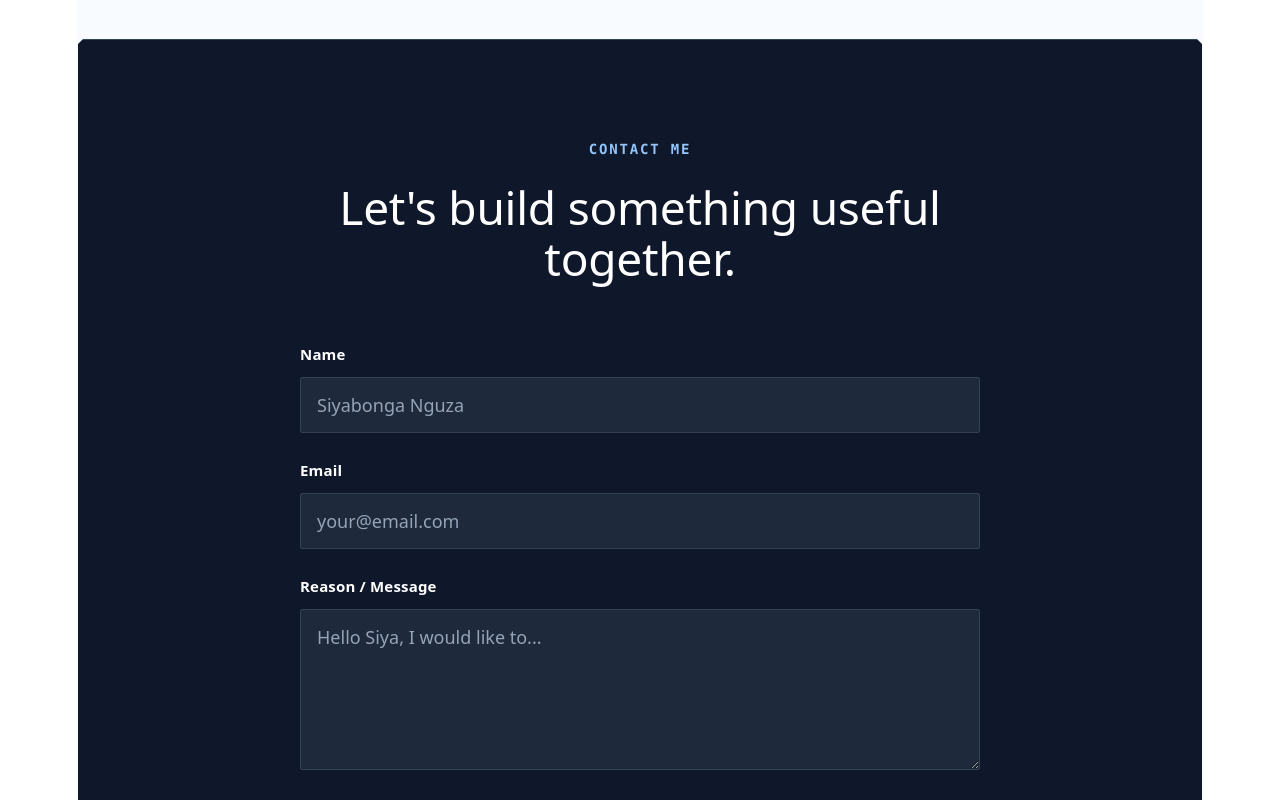
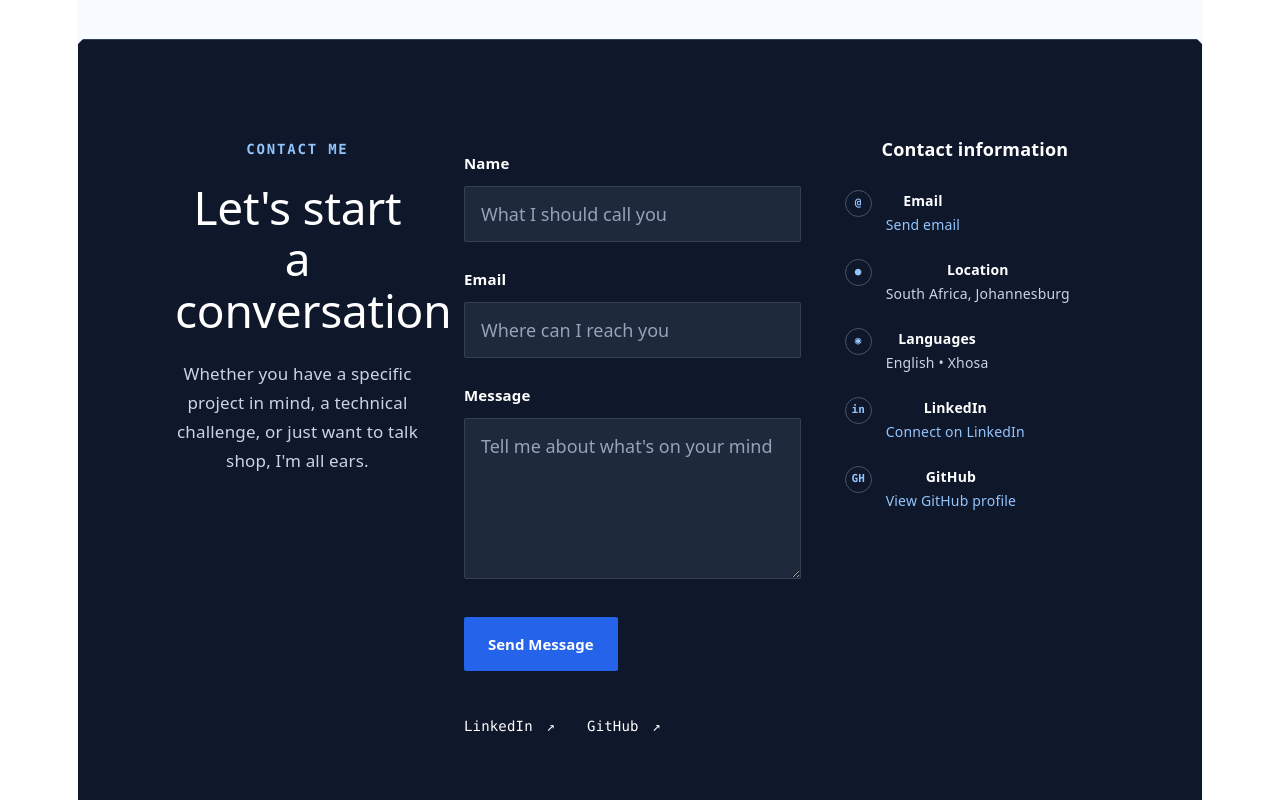
Before and after one commit to s-nguza/Web-Portfolio, a React (Vite) app: page / in a window 1280 px wide. Shown: the part 2720-3520 px from the top of the page. Built offline with nearby package versions, Linux system fonts and the light colour scheme.

Commit message:
New contact me format

```diff
--- a/src/App.css
+++ b/src/App.css
@@ -583,8 +583,12 @@
 }
 
 .contact-panel {
-  width: min(100%, 680px);
+  width: min(100%, 930px);
   margin: 0 auto;
+  display: grid;
+  grid-template-columns: minmax(0, 0.8fr) minmax(0, 1.1fr) minmax(0, 0.85fr);
+  gap: 44px;
+  align-items: start;
 }
 
 .contact-label {
@@ -597,10 +601,17 @@
 }
 
 .contact-panel h2 {
-  margin: 20px 0 42px;
+  margin: 20px 0 24px;
   color: #ffffff;
   font-size: clamp(30px, 4vw, 46px);
   line-height: 1.12;
+}
+
+.contact-intro > p:last-child {
+  max-width: 360px;
+  color: #cbd5e1;
+  font-size: 17px;
+  line-height: 1.7;
 }
 
 .contact-form {
@@ -648,7 +659,7 @@
 }
 
 .contact-form button {
-  justify-self: center;
+  justify-self: start;
   margin-top: 28px;
   border: 0;
   border-radius: 2px;
@@ -685,7 +696,7 @@
 
 .contact-links {
   display: flex;
-  justify-content: center;
+  justify-content: flex-start;
   gap: 32px;
   margin-top: 42px;
 }
@@ -712,9 +723,73 @@
   margin-left: 5px;
 }
 
+.contact-information h3 {
+  margin: 0 0 28px;
+  color: #ffffff;
+  font-size: 18px;
+  font-weight: 600;
+}
+
+.contact-information-list {
+  display: grid;
+  gap: 24px;
+}
+
+.contact-information-item {
+  display: flex;
+  align-items: flex-start;
+  gap: 14px;
+  color: #cbd5e1;
+  font-size: 14px;
+  line-height: 1.5;
+}
+
+.contact-information-icon {
+  display: inline-flex;
+  width: 25px;
+  min-width: 25px;
+  height: 25px;
+  align-items: center;
+  justify-content: center;
+  border: 1px solid #475569;
+  border-radius: 50%;
+  color: #93c5fd;
+  font-family: var(--mono);
+  font-size: 11px;
+  font-weight: 700;
+}
+
+.contact-information-item p {
+  margin-bottom: 3px;
+  color: #ffffff;
+  font-size: 14px;
+  font-weight: 600;
+}
+
+.contact-information-item a {
+  color: #93c5fd;
+  text-decoration: none;
+}
+
+.contact-information-item a:hover,
+.contact-information-item a:focus-visible {
+  color: #ffffff;
+  text-decoration: underline;
+}
+
+.contact-information-item a:focus-visible {
+  outline: 2px solid #bfdbfe;
+  outline-offset: 3px;
+}
+
 @media (max-width: 700px) {
   .contact-section {
     padding: 72px 20px 80px;
+  }
+
+  .contact-panel {
+    grid-template-columns: 1fr;
+    gap: 42px;
   }
 
   .contact-panel h2 {
--- a/src/App.jsx
+++ b/src/App.jsx
@@ -160,22 +160,29 @@ function App() {
       <div className="ticks"></div>
       <section id="contact" className="contact-section">
         <div className="contact-panel">
+          <div className="contact-intro">
             <p className="contact-label">CONTACT ME</p>
-          <h2>Let's build something useful together.</h2>
+            <h2>Let's start a conversation</h2>
+            <p>
+              Whether you have a specific project in mind, a technical challenge,
+              or just want to talk shop, I'm all ears.
+            </p>
+          </div>
 
+          <div className="contact-details">
             <form className="contact-form" onSubmit={handleSubmit}>
               <label htmlFor="name">Name</label>
-            <input id="name" name="name" type="text" placeholder="Siyabonga Nguza" required />
+              <input id="name" name="name" type="text" placeholder="What I should call you" required />
 
               <label htmlFor="email">Email</label>
-            <input id="email" name="email" type="email" placeholder="your@email.com" required />
+              <input id="email" name="email" type="email" placeholder="Where can I reach you" required />
 
-            <label htmlFor="message">Reason / Message</label>
+              <label htmlFor="message">Message</label>
               <textarea
                 id="message"
                 name="message"
                 rows="5"
-              placeholder="Hello Siya, I would like to..."
+                placeholder="Tell me about what's on your mind"
                 required
               ></textarea>
 
@@ -196,6 +203,52 @@ function App() {
               </a>
             </div>
           </div>
+
+          <aside className="contact-information" aria-labelledby="contact-information-title">
+            <h3 id="contact-information-title">Contact information</h3>
+            <div className="contact-information-list">
+              <div className="contact-information-item">
+                <span className="contact-information-icon" aria-hidden="true">@</span>
+                <div>
+                  <p>Email</p>
+                  <a href="#contact">Send email</a>
+                </div>
+              </div>
+              <div className="contact-information-item">
+                <span className="contact-information-icon" aria-hidden="true">&#9679;</span>
+                <div>
+                  <p>Location</p>
+                  <span>South Africa, Johannesburg</span>
+                </div>
+              </div>
+              <div className="contact-information-item">
+                <span className="contact-information-icon" aria-hidden="true">&#9673;</span>
+                <div>
+                  <p>Languages</p>
+                  <span>English &bull; Xhosa</span>
+                </div>
+              </div>
+              <div className="contact-information-item">
+                <span className="contact-information-icon" aria-hidden="true">in</span>
+                <div>
+                  <p>LinkedIn</p>
+                  <a href="https://www.linkedin.com/in/siyabonga-nguza-630434283/" target="_blank" rel="noreferrer">
+                    Connect on LinkedIn
+                  </a>
+                </div>
+              </div>
+              <div className="contact-information-item">
+                <span className="contact-information-icon" aria-hidden="true">GH</span>
+                <div>
+                  <p>GitHub</p>
+                  <a href="https://github.com/s-nguza" target="_blank" rel="noreferrer">
+                    View GitHub profile
+                  </a>
+                </div>
+              </div>
+            </div>
+          </aside>
+        </div>
       </section>
     </>
   )
```
Lines whose indentation alone changed are shown as unchanged.
